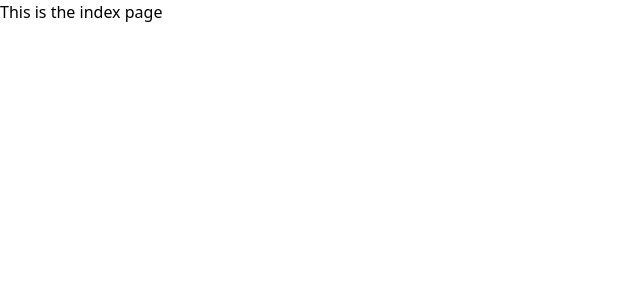
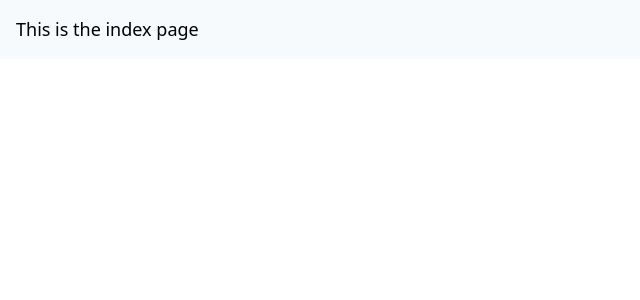
Before and after one commit to dogandpony/senior-frontend-test, a Nuxt app: page / in a window 1280 px wide. Shown: the top 300 px of the page, without its empty margins (0-640 px from the left). Built offline with nearby package versions, Linux system fonts and the light colour scheme.

Commit message:
chore: add base classes to index component

```diff
--- a/pages/index.vue
+++ b/pages/index.vue
@@ -1,5 +1,5 @@
 <template>
-	<div>
+	<div class="p-4 bg-gray-100 text-lg">
 		This is the index page
 	</div>
 </template>
```
